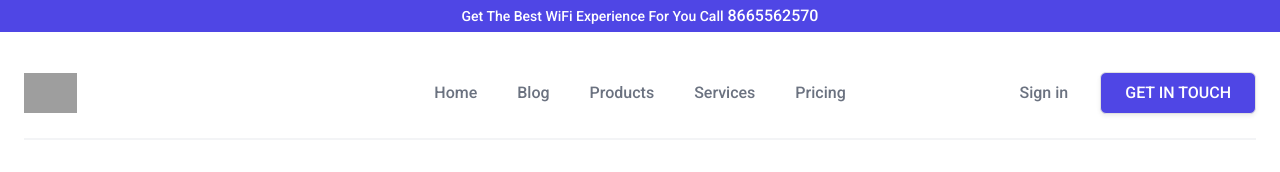
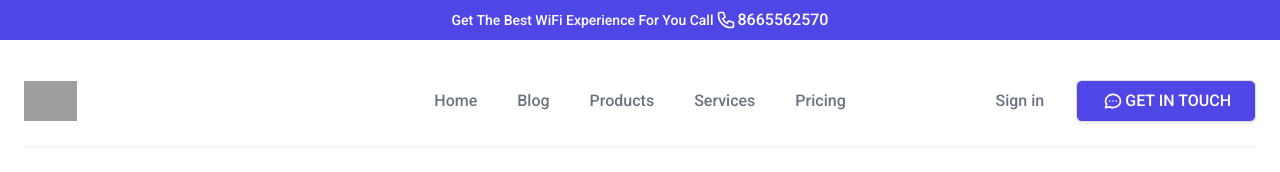
Before and after one commit to AbbyBounty/skullkingotechnology, a React (Create React App) app: page / in a window 1280 px wide. Shown: the top 172 px of the page. Built offline with nearby package versions, Linux system fonts and the light colour scheme; grey boxes are pictures that could not be loaded.

Commit message:
added contact icons and updated other icons too

```diff
--- a/src/feature.js
+++ b/src/feature.js
@@ -1,5 +1,5 @@
 /* This example requires Tailwind CSS v2.0+ */
-import { AnnotationIcon, GlobeAltIcon, LightningBoltIcon, ScaleIcon } from '@heroicons/react/outline'
+import { AnnotationIcon, GlobeAltIcon, LightningBoltIcon, ScaleIcon,TrendingUpIcon,WifiIcon,ChatAlt2Icon } from '@heroicons/react/outline'
 
 const features = [
     {
@@ -12,19 +12,19 @@ const features = [
         name: 'Rapid Broadband Speeds',
         description:
             'Lorem ipsum, dolor sit amet consectetur adipisicing elit. Maiores impedit perferendis suscipit eaque, iste dolor cupiditate blanditiis ratione.',
-        icon: ScaleIcon,
+        icon: TrendingUpIcon,
     },
     {
         name: 'Multiple Internet Options',
         description:
             'Lorem ipsum, dolor sit amet consectetur adipisicing elit. Maiores impedit perferendis suscipit eaque, iste dolor cupiditate blanditiis ratione.',
-        icon: LightningBoltIcon,
+        icon: WifiIcon,
     },
     {
         name: 'Standardized Processes',
         description:
             'Lorem ipsum, dolor sit amet consectetur adipisicing elit. Maiores impedit perferendis suscipit eaque, iste dolor cupiditate blanditiis ratione.',
-        icon: AnnotationIcon,
+        icon: ChatAlt2Icon,
     },
 ]
 
--- a/src/navbar.js
+++ b/src/navbar.js
@@ -14,8 +14,9 @@ import {
     SupportIcon,
     ViewGridIcon,
     XIcon,
+    ChatIcon
 } from '@heroicons/react/outline'
-import { ChevronDownIcon } from '@heroicons/react/solid'
+import { ChatAlt2Icon } from '@heroicons/react/outline'
 
 const solutions = [
     {
@@ -82,18 +83,19 @@ function classNames(...classes) {
 export default function Header() {
     return (
         <Popover className=" bg-white " style={{ position: "sticky", top: 0, zIndex: 1000 }}>
-             <p className="bg-indigo-600 h-8 flex items-center justify-center text-sm font-medium text-white px-4 sm:px-6 lg:px-8">
-<span>
-Get The Best WiFi Experience For You Call
-<a href="tel:8665562570" className="text-base font-large text-white hover:text-gray-700"> 8665562570</a>
+            <p className="bg-indigo-600 h-10 flex items-center justify-center text-sm font-medium text-white px-4 sm:px-6 lg:px-8">
 
-
-</span>
+                Get The Best WiFi Experience For You Call
+                                <PhoneIcon className="h-5 w-6" aria-hidden="true" />
+<a href="tel:8665562570" className="text-base font-large text-white hover:text-gray-700"> 8665562570
+</a>
 
 
 
 
-        </p>
+
+
+            </p>
             <div className="max-w-7xl mx-auto px-4 sm:px-6 ">
                 <div className="flex justify-between items-center border-b-2 border-gray-100 py-6 md:justify-start md:space-x-10">
                     <div className="flex justify-start lg:w-0 lg:flex-1">
@@ -143,7 +145,7 @@ Get The Best WiFi Experience For You Call
 
                         <a href="tel:8665562570"
                             className="ml-8 whitespace-nowrap inline-flex items-center justify-center px-4 py-2 border border-transparent rounded-md shadow-sm text-base font-medium text-white bg-indigo-600 hover:bg-indigo-700">
-                            GET IN TOUCH </a>
+                            <ChatIcon className="h-5 w-6" aria-hidden="true" />      GET IN TOUCH </a>
 
                     </div>
 
```
Also changed, not shown: src/contact.js (+2 -0 lines), src/product.js (+4 -2 lines).
